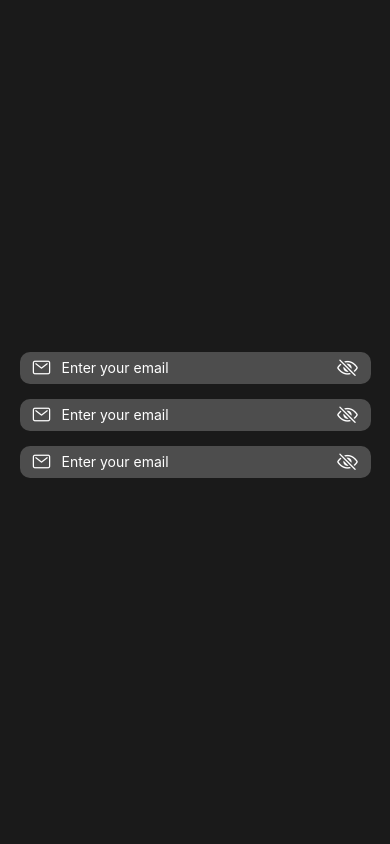
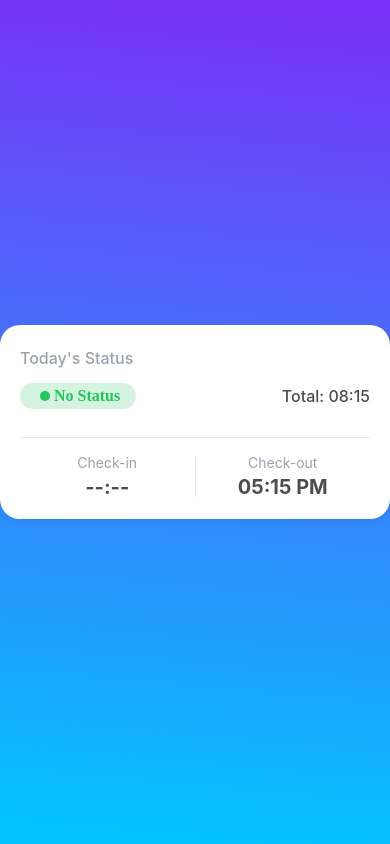
Before and after one commit to faisalabdulghani/gps_base_attendance_app, a React Native app: screen /Login in a window 390 px wide. Built offline with nearby package versions, Linux system fonts and the light colour scheme.

Commit message:
StatusCard component coded

```diff
--- a/app/components/InputField.js
+++ b/app/components/InputField.js
@@ -54,6 +54,6 @@ const styles = StyleSheet.create({
     },
     input: {
         flex: 1,
-        color: Colors.LIGHTGREY,
+        color: Colors.WHITE,
     },
 });
--- /dev/null
+++ b/app/components/StatusCard.js
@@ -0,0 +1,142 @@
+import React from "react";
+import { View, Text, StyleSheet, TouchableOpacity } from "react-native";
+import { fonts, sizes } from "../theme/typography";
+import { Colors } from "../theme/Colors";
+
+const StatusCard = ({
+    status = "No Status",
+    statusColor = Colors.TEXTLIGHT, // Green color as default
+    totalTime = "--:--",
+    checkIn = "--:--",
+    checkOut = "--:--",
+}) => {
+    // Function to get light background color from status color
+    const getLightColor = (color) => {
+        // This creates a light version of any color
+        // You can customize opacity here
+        return `${color}30`; // Adds 20 (12.5% opacity) in hex
+    };
+
+    return (
+        <View style={styles.card}>
+            {/* Header Row */}
+            <View style={styles.headerRow}>
+                <Text style={styles.title}>Today's Status</Text>
+            </View>
+
+            {/* Status Badge and Total Time Row */}
+            <View style={styles.badgeContainer}>
+                <View style={[
+                    styles.statusBadge,
+                    { backgroundColor: getLightColor(statusColor) }
+                ]}>
+                    <View style={[styles.dot, { backgroundColor: statusColor }]} />
+                    <Text style={[styles.badgeText, { color: statusColor }]}>
+                        {status}
+                    </Text>
+                </View>
+                <Text style={styles.totalText}>Total: {totalTime}</Text>
+            </View>
+
+            <View style={styles.divider} />
+
+            {/* Check-in / Check-out Row */}
+            <View style={styles.timeRow}>
+                <View style={styles.timeBlock}>
+                    <Text style={styles.label}>Check-in</Text>
+                    <Text style={styles.time}>{checkIn}</Text>
+                </View>
+                <View style={styles.verticalDivider} />
+                <View style={styles.timeBlock}>
+                    <Text style={styles.label}>Check-out</Text>
+                    <Text style={styles.time}>{checkOut}</Text>
+                </View>
+            </View>
+        </View>
+    );
+};
+
+export default StatusCard;
+
+const styles = StyleSheet.create({
+    card: {
+        backgroundColor: Colors.WHITE,
+        padding: 20,
+        borderRadius: 20,
+        shadowColor: Colors.BLACK,
+        shadowOpacity: 0.05,
+        shadowRadius: 10,
+        shadowOffset: { width: 0, height: 2 },
+        elevation: 3,
+        width: "100%",
+    },
+    headerRow: {
+        paddingVertical: 3,
+    },
+    title: {
+        fontSize: 16,
+        fontWeight: "500",
+        color: Colors.LIGHTGREY,
+    },
+    badgeContainer: {
+        flexDirection: "row",
+        alignItems: "center",
+        justifyContent: "space-between",
+        marginVertical: 4,
+
+    },
+    statusBadge: {
+        borderRadius: 20,
+        flexDirection: "row",
+        alignItems: "center",
+        paddingHorizontal: 16,
+        paddingVertical: 4,
+        marginVertical: 8,
+
+    },
+    dot: {
+        width: 10,
+        height: 10,
+        borderRadius: 5,
+        marginHorizontal: 4,
+    },
+    badgeText: {
+        fontSize: 16,
+        fontWeight: "600",
+        fontFamily: fonts.BOLD,
+    },
+    totalText: {
+        fontSize: 16,
+        fontWeight: "500",
+        color: Colors.DARKGREY,
+    },
+    divider: {
+        height: 1,
+        backgroundColor: "#e5e7eb",
+        marginVertical: 16,
+    },
+    timeRow: {
+        flexDirection: "row",
+        justifyContent: "space-around",
+        alignItems: "center",
+    },
+    timeBlock: {
+        alignItems: "center",
+        flex: 1,
+    },
+    label: {
+        fontSize: 14,
+        color: Colors.LIGHTGREY,
+        marginBottom: 4,
+    },
+    time: {
+        fontSize: 20,
+        fontWeight: "700",
+        color: Colors.DARKGREY,
+    },
+    verticalDivider: {
+        width: 1,
+        height: 40,
+        backgroundColor: "#e5e7eb",
+    },
+});
--- a/app/screens/LoginScreen.js
+++ b/app/screens/LoginScreen.js
@@ -4,6 +4,7 @@ import InputField from '../components/InputField';
 import { Ionicons } from "@expo/vector-icons";
 import { Colors } from '../theme/Colors';
 import { LinearGradient } from 'expo-linear-gradient';
+import StatusCard from '../components/StatusCard';
 
 
 
@@ -12,27 +13,21 @@ export default function LoginScreen() {
 
 
     return (
+        <LinearGradient
+            colors={[Colors.PRIMARYPURPLE, Colors.PRIMARYBLUE]}
+            start={{ x: 0.2, y: 0 }}
+            end={{ x: 0, y: 1 }}
+            style={styles.container}
+        >
+            <StatusCard
+                statusColor={Colors.PRESENT}
+                totalTime="08:15"
 
-        <View style={styles.container}>
-            <InputField
-                icon={<Ionicons name="mail-outline" size={20} color={Colors.WHITE} />}
-                placeholder="Enter your email"
-                value={email}
-                onChangeText={setEmail}
+                checkOut="05:15 PM"
             />
-            <InputField
-                icon={<Ionicons name="mail-outline" size={20} color={Colors.WHITE} />}
-                placeholder="Enter your email"
-                value={email}
-                onChangeText={setEmail}
-            />
-            <InputField
-                icon={<Ionicons name="mail-outline" size={20} color={Colors.WHITE} />}
-                placeholder="Enter your email"
-                value={email}
-                onChangeText={setEmail}
-            />
-        </View>
+
+
+        </LinearGradient>
     );
 }
 
--- a/app/theme/Colors.js
+++ b/app/theme/Colors.js
@@ -7,13 +7,14 @@ export const Colors = {
     SOFTCYAN: "#B9F3FF",
     TEXTDARK: "#1A1A1A",
     DARKGREY: "#4D4D4D",
-    LIGHTGREY: "#8C8C8C",
+    LIGHTGREY: "#9ca3af",
     TEXTMEDIUM: "#4D4D4D",
     TEXTLIGHT: "#8C8C8C",
     WHITE: "#FFFFFF",
+    BLACK: "#000",
     OFFWHITE: "#F7F9FC",
-    PRESENT: "#28C76F",
-    LATE: "#000000ff",
+    PRESENT: "#22C55E",
+    LATE: "#F59E0B",
     ABSENT: "#FF4D4F",
-    LEAVE: " #2D9CDB"
+    LEAVE: "#2D9CDB"
 }
```
